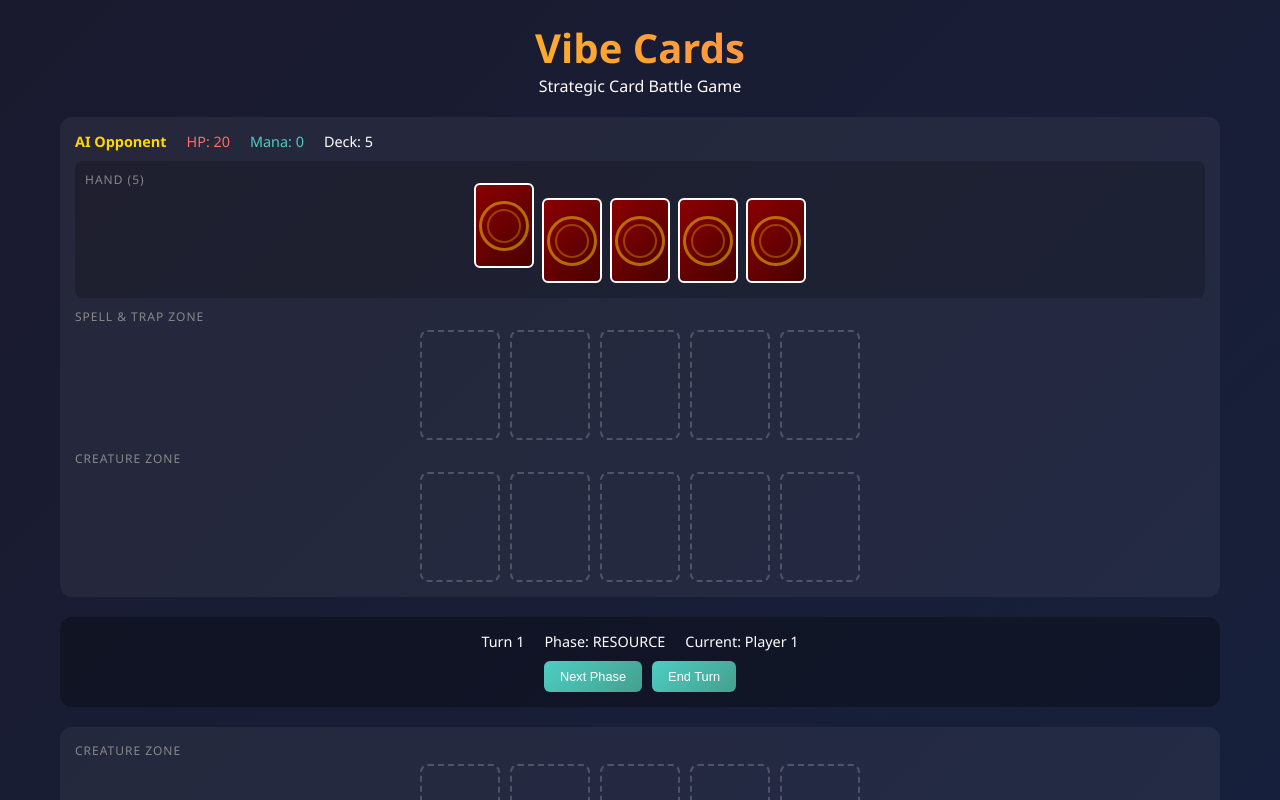
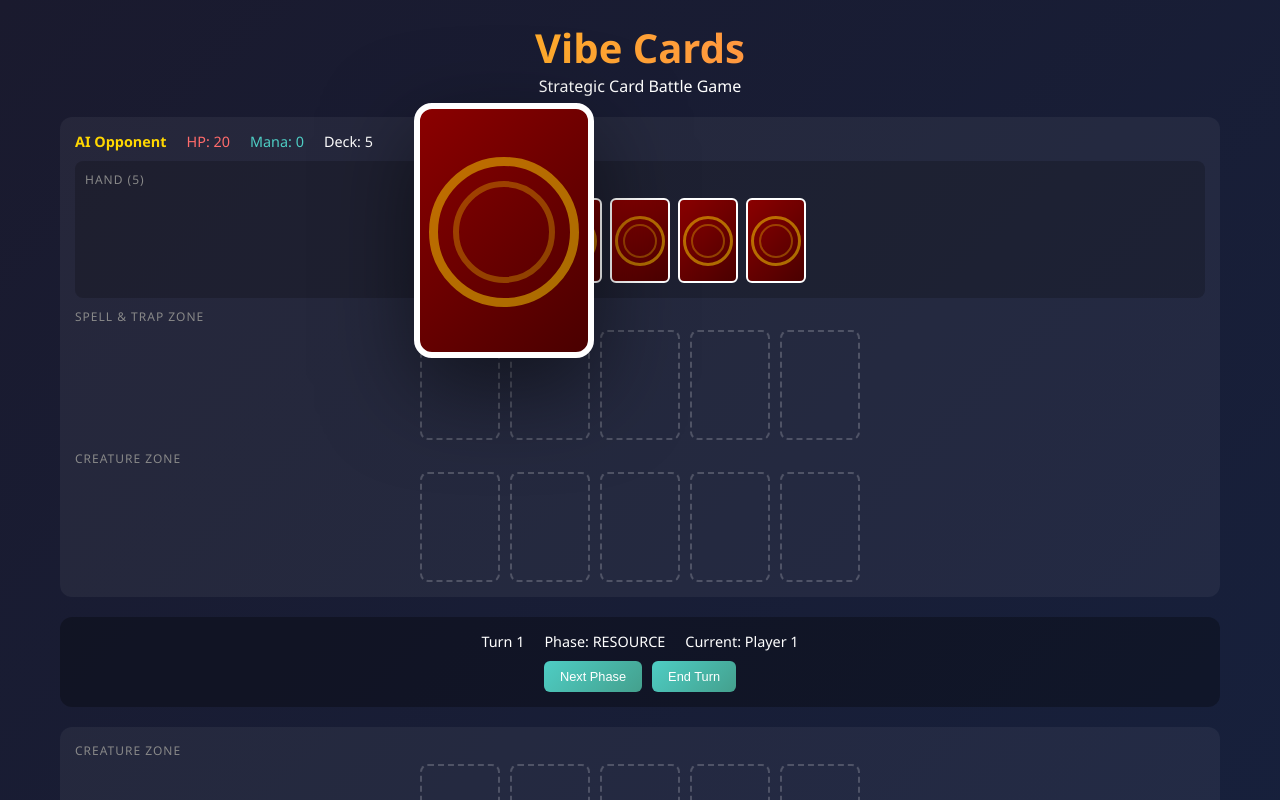
Before and after one commit to altsun/vibe-cards, a React (Vite) app: page / in a window 1280 px wide. In both pictures the pointer is over the element 504 px from the left and 240 px from the top of the page. Shown: the top 800 px of the page. Built offline with nearby package versions, Linux system fonts and the light colour scheme.

Commit message:
Add-card-hover-zoom-effect

```diff
--- a/src/App.css
+++ b/src/App.css
@@ -122,19 +122,25 @@ body {
   flex-direction: column;
   overflow: hidden;
   cursor: pointer;
-  transition: transform 0.2s;
+  transition: transform 0.2s, z-index 0s;
   font-size: 0.65rem;
   position: relative;
 }
 
 .card:hover {
-  transform: translateY(-5px);
+  transform: scale(2.5);
+  z-index: 1000;
+  box-shadow: 0 10px 30px rgba(0, 0, 0, 0.5);
 }
 
 .card.compact {
   width: 60px;
   height: 85px;
   font-size: 0.5rem;
+}
+
+.card.compact:hover {
+  transform: scale(3);
 }
 
 .card-back {
```
